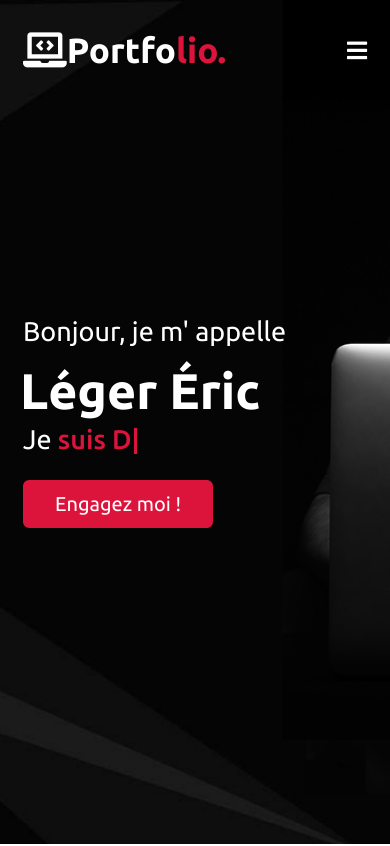
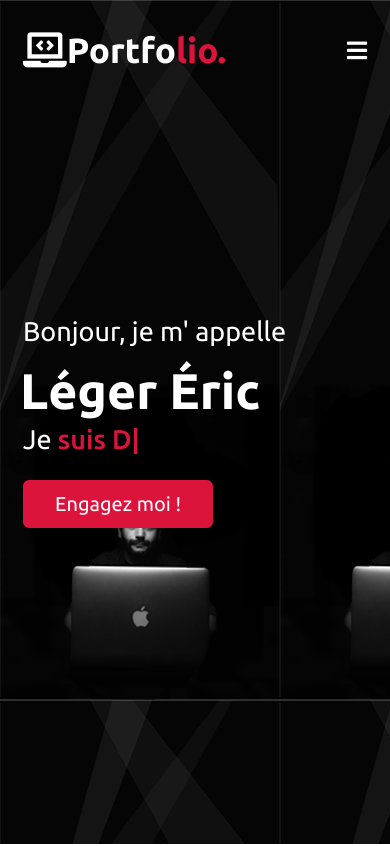
Before and after one commit to EricLeger75018/EricLeger75018.github.io, a plain HTML site: page porfolio_Leger_Eric/index.html in a window 390 px wide. Shown: the top 846 px of the page. Drawn offline with nearby package versions, Linux system fonts and the light colour scheme.

Commit message:
background banner2

```diff
--- a/porfolio_Leger_Eric/assets/css/style.css
+++ b/porfolio_Leger_Eric/assets/css/style.css
@@ -655,6 +655,10 @@ footer span a:hover{
 }
 
 @media (max-width: 500px) {
+
+    .home{
+        background:url(../images/banner2.jpg);
+    }
     .home .home-content .text-2{
         font-size: 50px;
     }
```
Also changed, not shown: porfolio_Leger_Eric/assets/images/banner2.jpg (added), 2 other files.
